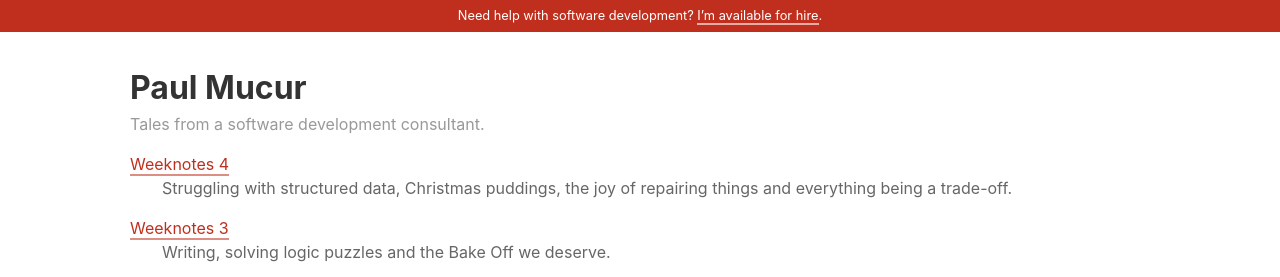
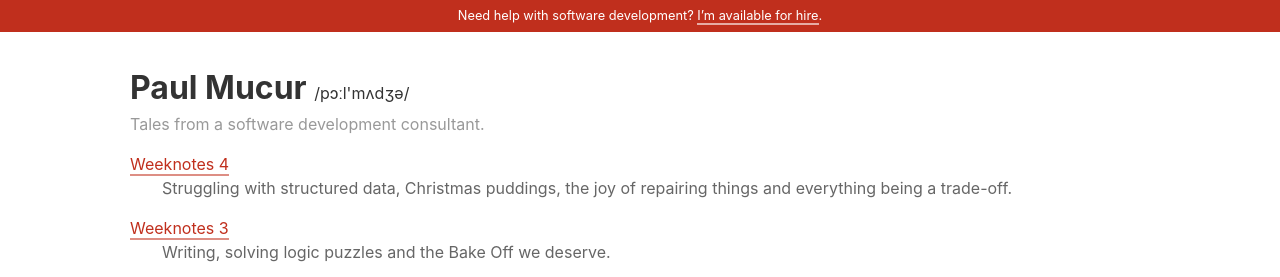
Before and after one commit to mudge/mudge.github.com, a Jekyll site: the page built from index.html, in a window 1280 px wide. Shown: the top 277 px of the page. Built offline with Jekyll 4.4.1, drawn with Linux system fonts in a browser that asks for light colours.

Commit message:
Add pronunciation guide to homepage

```diff
--- a/c/m.css
+++ b/c/m.css
@@ -80,6 +80,11 @@ header h1, header p, h2 {
 .pull-right {
   margin-left: 1rem;
   float: right;
+}
+
+.plain {
+  font-size: 1rem;
+  font-weight: normal;
 }
 
 ul, ol {
--- a/index.html
+++ b/index.html
@@ -49,7 +49,7 @@
     <div class=strapline>Need help with software development? <a title="Ghost Cassette" href=https://www.ghostcassette.com>I&rsquo;m available for hire</a>.</div>
     <main>
       <header>
-        <h1 class=author>Paul Mucur</h1>
+        <h1 class=author>Paul Mucur <span class=plain>/pɔːl'mʌdʒə/</span></h1>
         <p>Tales from a software development consultant.</p>
       </header>
       <section>
```
